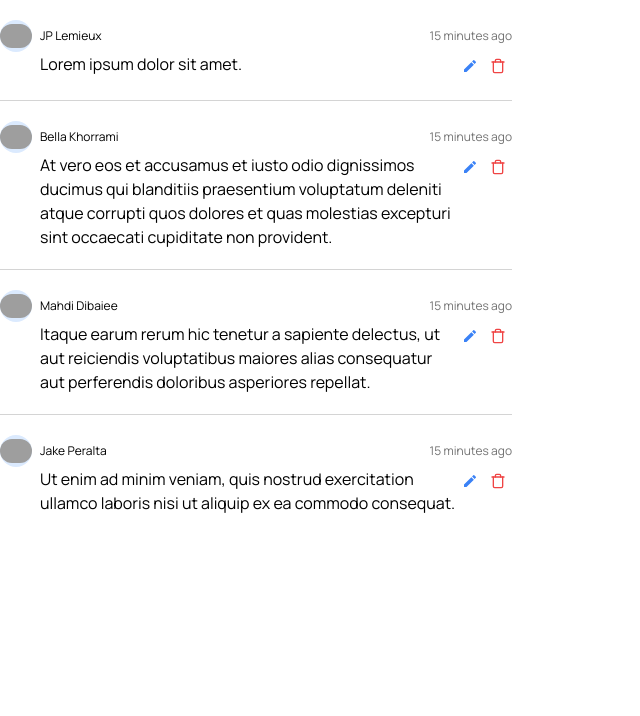
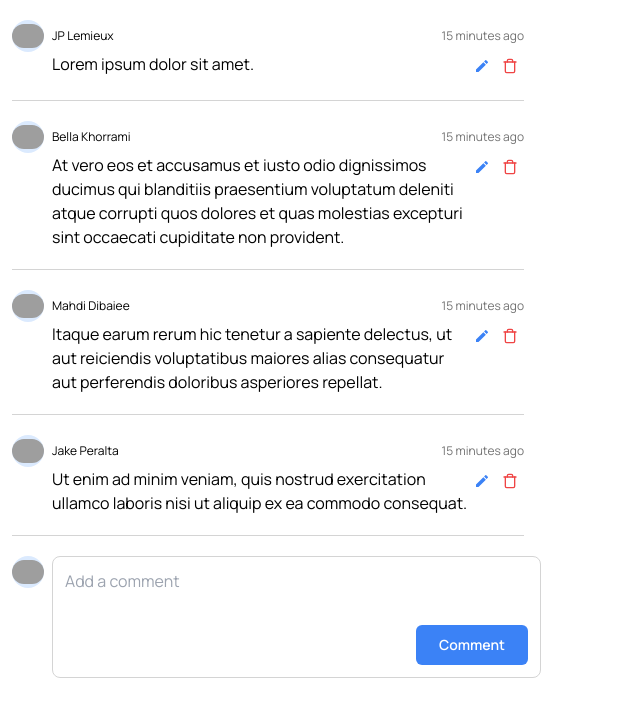
Before and after one commit to gagandeep-singh-sde/toy-comment-app, a Next.js app: page / in a window 1280 px wide. Shown: the top 716 px of the page, without its empty margins (0-640 px from the left). Built offline with nearby package versions, Linux system fonts and the light colour scheme; grey boxes are pictures that could not be loaded.

Commit message:
feat/ui: comment box

```diff
--- a/package.json
+++ b/package.json
@@ -9,13 +9,16 @@
     "lint": "next lint"
   },
   "dependencies": {
+    "@hookform/resolvers": "^3.3.4",
     "clsx": "^2.1.0",
     "date-fns": "^3.6.0",
     "next": "14.1.3",
     "react": "^18",
     "react-dom": "^18",
+    "react-hook-form": "^7.51.1",
     "react-icons": "^5.0.1",
-    "react-tooltip": "^5.26.3"
+    "react-tooltip": "^5.26.3",
+    "zod": "^3.22.4"
   },
   "devDependencies": {
     "@types/node": "^20",
--- /dev/null
+++ b/src/components/comment-box/CommentBox.d.ts
@@ -0,0 +1,5 @@
+export type CommentBoxProps = {
+  buttonText: string;
+  placeholder: string;
+  onClick: (data: FormFieldsType) => void;
+};
--- /dev/null
+++ b/src/components/comment-box/CommentBox.tsx
@@ -0,0 +1,59 @@
+"use client";
+import { SubmitHandler, useForm } from "react-hook-form";
+import { zodResolver } from "@hookform/resolvers/zod";
+import { z } from "zod";
+
+import Button from "@/ui/button";
+import { CommentBoxProps } from "./commentBox.d";
+import Avatar from "@/ui/avatar";
+
+const schema = z.object({
+  comment: z
+    .string()
+    .min(1, { message: "Comment cannot be empty" })
+    .max(500, { message: "You have reached the maximum length of a comment" }),
+});
+
+export type FormFieldsType = z.infer<typeof schema>;
+
+const CommentBox = ({ buttonText, placeholder, onClick }: CommentBoxProps) => {
+  const {
+    register,
+    handleSubmit,
+    formState: { errors, isSubmitting },
+  } = useForm<FormFieldsType>({
+    resolver: zodResolver(schema),
+  });
+  const submitHandler: SubmitHandler<FormFieldsType> = (
+    data: FormFieldsType
+  ) => {
+    onClick(data);
+  };
+  return (
+    <div>
+      <div className="pt-5 flex items-start">
+        <Avatar profilePicture="https://avatar.iran.liara.run/public/4" />
+        <div className="ml-2 border border-neutral-300 rounded-lg">
+          <form className="flex" onSubmit={handleSubmit(submitHandler)}>
+            <textarea
+              className="p-3 resize-none bg-transparent focus:outline-none"
+              {...register("comment")}
+              placeholder={placeholder}
+              rows={4}
+              cols={36}
+            />
+            <div className="self-end mb-3 mr-3">
+              <Button label={buttonText} type="submit" />
+            </div>
+          </form>
+        </div>
+      </div>
+      {errors.comment && (
+        <p className="text-red-500 text-sm ml-10 mt-2.5">
+          {errors.comment.message}
+        </p>
+      )}
+    </div>
+  );
+};
+export default CommentBox;
--- /dev/null
+++ b/src/components/comment-box/index.ts
@@ -0,0 +1,6 @@
+import CommentBox from "./CommentBox";
+import { FormFieldsType } from "./CommentBox";
+
+export type { FormFieldsType };
+
+export default CommentBox;
--- a/src/components/comment-feed/CommentFeed.tsx
+++ b/src/components/comment-feed/CommentFeed.tsx
@@ -1,12 +1,23 @@
+"use client";
 import Comment from "@/components/comment";
+import CommentBox from "@/components/comment-box";
+import type { FormFieldsType } from "@/components/comment-box";
 import { mockComments } from "@/lib/mock-data";
 
 const CommentFeed = () => {
+  const onClickHandler = (data: FormFieldsType) => {
+    console.log(data);
+  };
   return (
-    <div className="divide-y divide-neutral-300">
+    <div className="w-full max-w-lg mx-3 divide-y divide-neutral-300">
       {mockComments.map((comment) => (
         <Comment key={comment.id} comment={comment} />
       ))}
+      <CommentBox
+        buttonText="Comment"
+        placeholder="Add a comment"
+        onClick={onClickHandler}
+      />
     </div>
   );
 };
--- a/src/components/comment/Comment.tsx
+++ b/src/components/comment/Comment.tsx
@@ -14,7 +14,7 @@ const Comment = ({ comment }: CommentProps) => {
   };
   return (
     <>
-      <div className="py-5 w-full max-w-lg">
+      <div className="py-5">
         <div className="flex items-center">
           <div className="flex w-full">
             <Avatar
--- a/src/ui/avatar/Avatar.d.ts
+++ b/src/ui/avatar/Avatar.d.ts
@@ -1,4 +1,4 @@
 export type AvatarProps = {
   profilePicture?: string;
-  name: string;
+  name?: string;
 };
--- a/src/ui/avatar/Avatar.tsx
+++ b/src/ui/avatar/Avatar.tsx
@@ -19,7 +19,7 @@ const Avatar = ({ profilePicture, name }: AvatarProps) => {
           <FiUser width={18} height={18} className="pb-px" />
         )}
       </div>
-      <div className="ml-2 text-xs">{name}</div>
+      {name && <div className="ml-2 text-xs">{name}</div>}
     </div>
   );
 };
--- a/src/ui/button/Button.d.ts
+++ b/src/ui/button/Button.d.ts
@@ -1,5 +1,14 @@
-export type ButtonProps = {
+type BaseButtonProps = {
   label: string;
-  type?: "button" | "submit";
-  onClick: () => void;
 };
+
+type ButtonProps = BaseButtonProps &
+  (
+    | {
+        type?: "button";
+        onClick: () => void;
+      }
+    | {
+        type: "submit";
+      }
+  );
```
Also changed, not shown: 1 other file (tests, documents, lock files or other folders).
